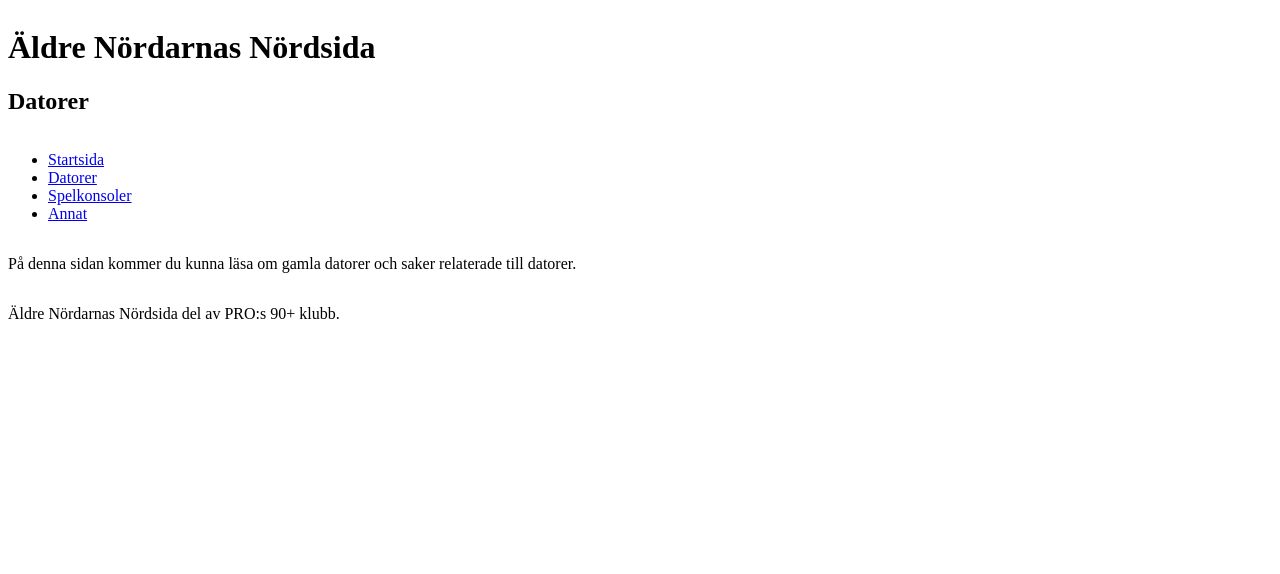
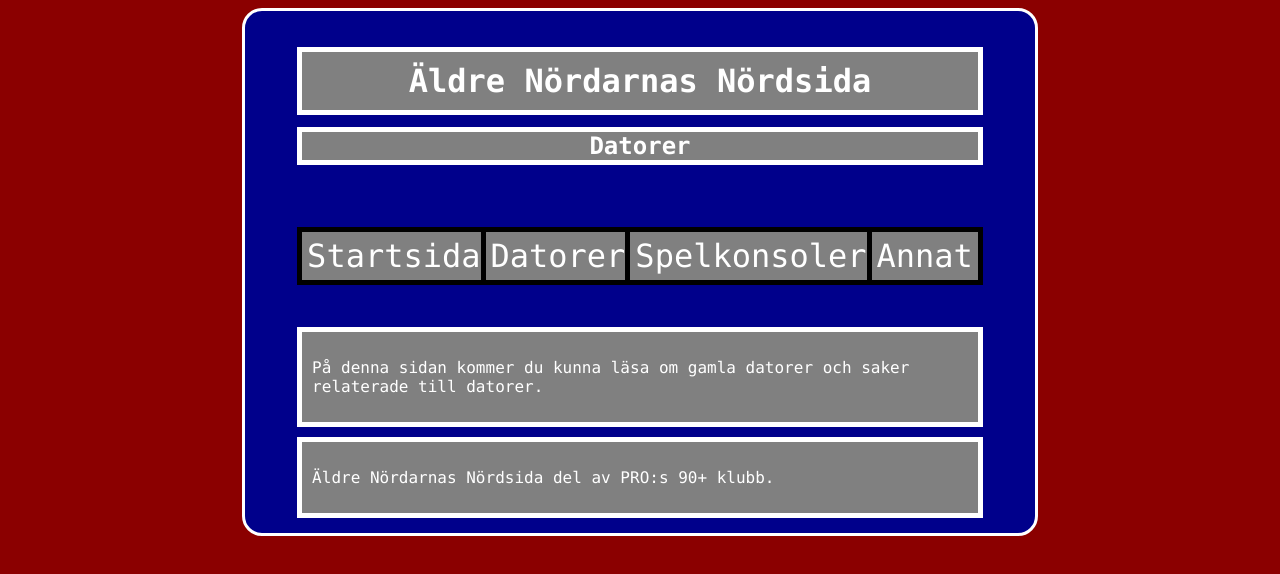
Before and after one commit to mefe03001/Webbutveckling-Projekt1, a plain HTML site: page datorer.html in a window 1280 px wide. Drawn offline with Linux system fonts and the light colour scheme.

Commit message:
Påbörjade cssfilen

```diff
--- a/style.css
+++ b/style.css
@@ -1,20 +1,145 @@
-.container {/* Rad skriven av Melvin */
-/*Denna är tänkt som huvudgrid på för sidorna, men eftersom att jag inte har sätt wireframen vet jag inte hur sidan ska se ut och jag kan därmed inte börja på layouten. //Melvin*/
-	display: grid;/* Rad skriven av Melvin */
-	grid-template-columns: ?;
-	grid-template-rows: ?;
+/*Gäller över alla sidorna*/
+html {
+font-family: "Consolas";
+color: white;
 }
-header {/* Rad skriven av Melvin */
-	grid-area: ? / ? / ? / ?;
+
+
+
+/* En klass som innehåller sidans huvudgrid och lite andra egenskaper */
+.container {
+	display: grid;
+	grid-template-columns: 1fr 5fr 1fr;
+	grid-template-rows: auto;
+	grid-gap: 20px;
+	max-width: 750px;
+	margin-left: auto;
+	margin-right: auto;
+	background: darkblue;
 }
-nav {/* Rad skriven av Melvin */
-	grid-area: ? / ? / ? / ?;
 
+
+/* Denna gridklassen är tänkt för användning i den globala menyn */
+.globalNavGrid {
+	display: grid;
+	list-style: none;
+	text-align: center;
+	padding: 0;
 }
-main {/* Rad skriven av Melvin */
-	grid-area: ? / ? / ? / ?;
 
+
+/* Denna gridklassen är tänkt för användning i den lokala menyn */
+.lokalNavGrid {
+	display: grid;
+	list-style: none;
+	text-align: center;
+	padding: 0;
 }
-footer {/* Rad skriven av Melvin */
-	grid-area: ? / ? / ? / ?;
+
+
+/* Detta är Media Queries, något som inte gåtts igenom under lektionerna, Tim sade dock att det var okej att använda till det vi skulle. På länk nedan kan det läsas mer om det. */
+/* https://www.w3schools.com/css/css3_mediaqueries.asp */
+/* Media Queries används på sidan för att den ska vara responsiv; så att menyknapparna stackas på höjden istället för bredden i menyerna, på enheter med en skärmbredd mindre än 750 px (telefon)*/
+@media only screen and (max-width: 750px){
+	.globalNavGrid {
+	grid-template-rows: 1fr 1fr 1fr 1fr;
+	}
+	.lokalNavGrid {
+	grid-template-rows: 1fr 1fr;
+	}
 }
+
+
+/* Ovanliggande kommentar gäller även här, bara det att denna används för att visa vilka egenskaper som ska aktiveras på sidan när den används på enheter med skärmbredden 750px eller mer (dator). */
+@media only screen and (min-width: 750px){
+	.container {
+	padding: 20px;
+	border-radius: 20px;
+	border-style: solid;
+	}
+	html {
+	background-color: #8B0000;
+	}
+	.globalNavGrid {
+	grid-template-columns: 1fr 1fr 1fr 1fr;
+	}
+	.lokalNavGrid {
+	grid-template-columns: 1fr 1fr;
+	}
+}
+
+
+/*Typselektor för header*/
+header {
+	grid-area: 1 / 2;
+}
+
+
+/* Barnselektor som anger olika egenskaper för sidan huvudtitel */
+header > h1 {
+	background-color: gray;
+	text-align: center;
+	outline: 5px solid white;
+	padding: 10px;
+}
+
+
+/* Barnselektor som anger olika egenskaper för sidan navigationstiteln som anger vilken sidan man just nu befinner sig på */
+header > h2 {
+	background-color: gray;
+	text-align: center;
+	outline: 5px solid white;
+}
+
+
+/*Typselektor för nav*/
+nav {
+	grid-area: 2 / 2;
+	text-align: center;
+	list-style: none;
+	text-align: center;
+	font-size: 200%;
+}
+
+
+
+nav > ul.globalNavGrid > li {
+	background-color: gray;
+	outline: 5px solid black;
+	text-decoration: none;
+	padding: 5px;
+}
+
+
+
+nav > ul.lokalNavGrid > li {
+	background-color: gray;
+	outline: 5px solid black;
+	text-decoration: none;
+	padding: 5px;
+}
+
+
+
+nav>ul>li>a {
+	text-decoration: none;
+	color: white;
+}
+
+
+
+main {
+	grid-area: 3 / 2;
+	background-color: gray;
+	outline: 5px solid white;
+	padding: 10px;
+}
+
+
+
+footer {
+	grid-area: 4 / 2;
+	background-color: gray;
+	outline: 5px solid white;
+	padding: 10px;
+}
```
